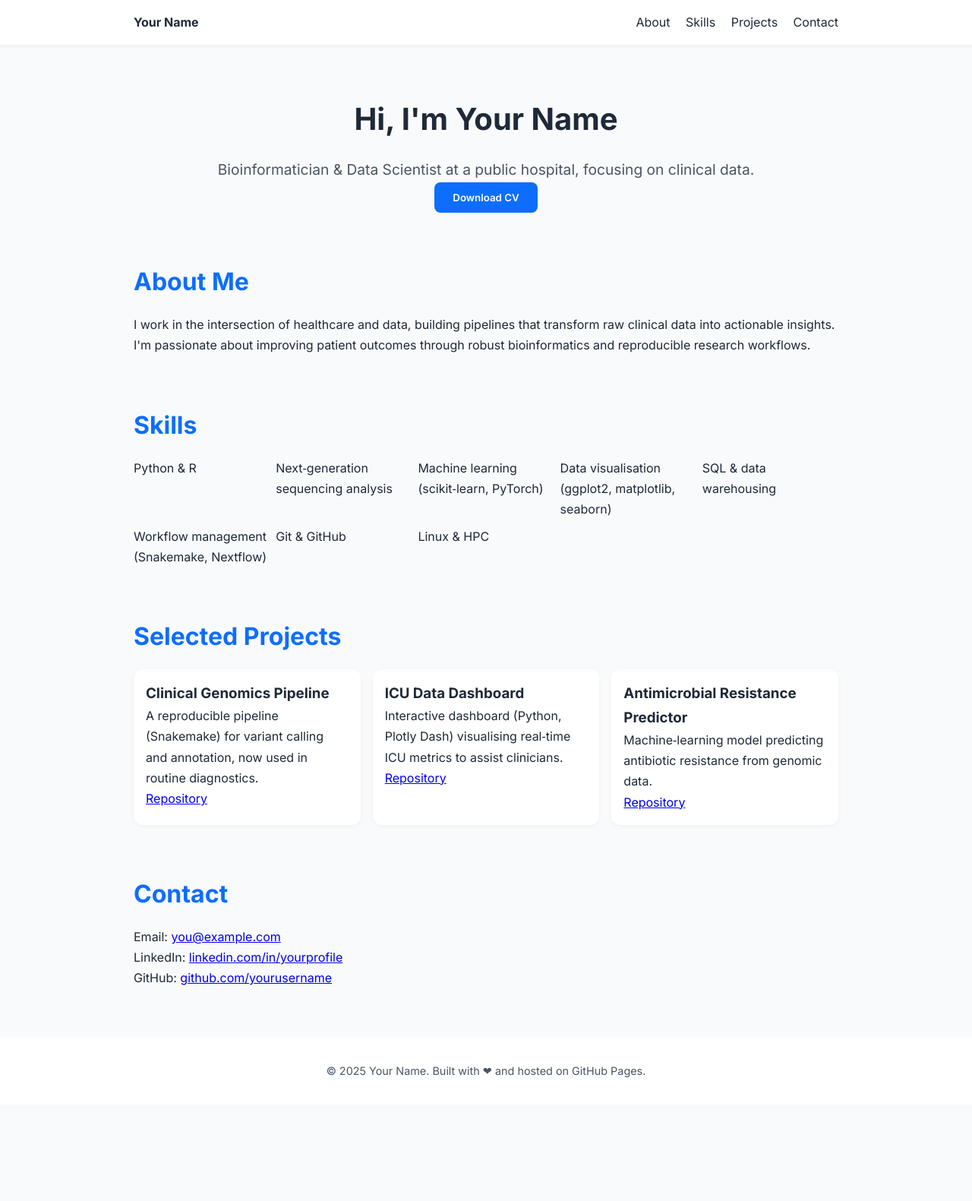
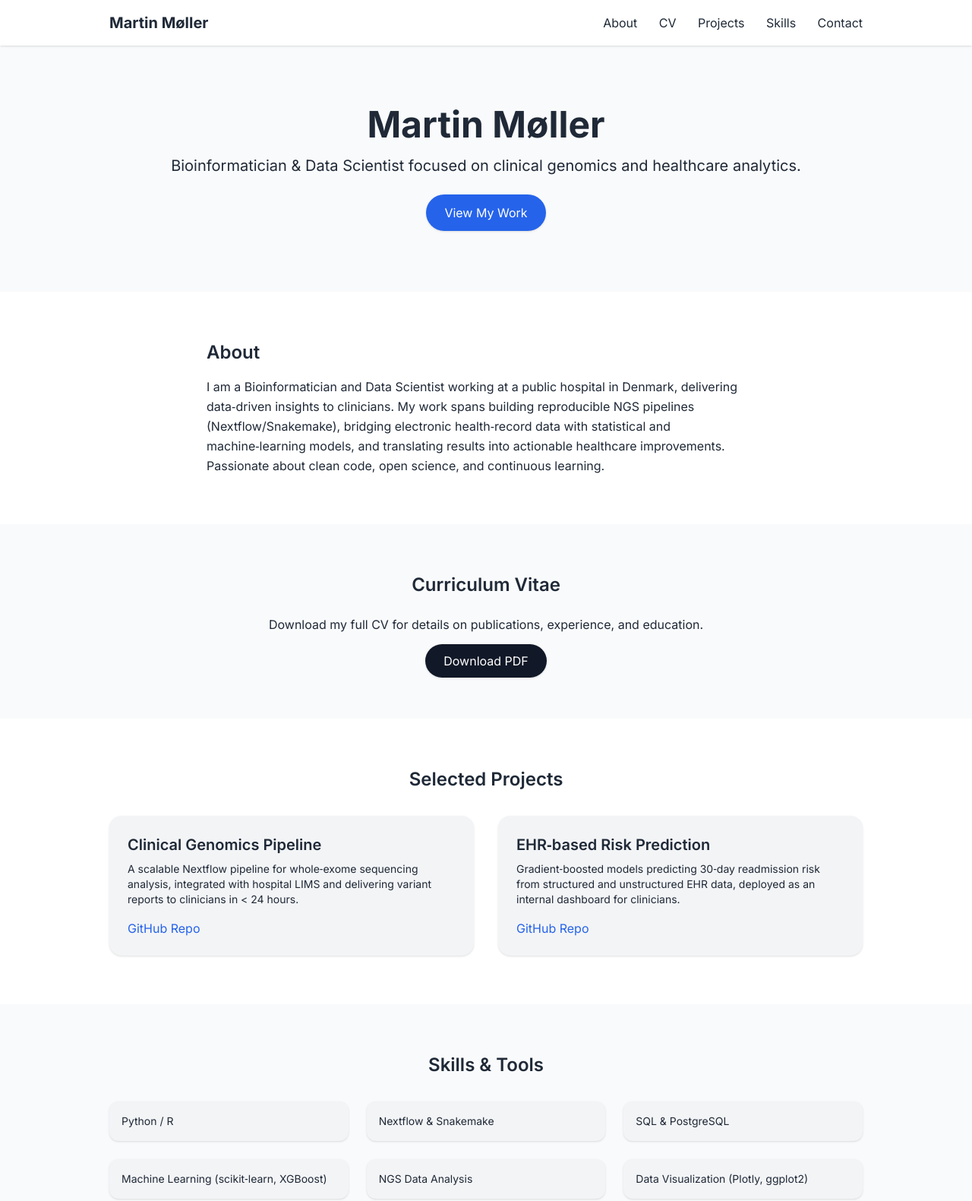
Before and after one commit to MartinVad/MartinVad.github.io, a plain HTML site: page index.html in a window 1280 px wide. Shown: the top 1581 px of the page at 76% size. Before the commit the page ends 1454 px from the top, so only its background shows below. Drawn offline with nearby package versions, Linux system fonts and the light colour scheme.

Commit message:
update index.html

```diff
--- a/index.html
+++ b/index.html
@@ -3,100 +3,108 @@
 <head>
   <meta charset="UTF-8">
   <meta name="viewport" content="width=device-width, initial-scale=1.0">
-<title>Your Name | Bioinformatician & Data Scientist</title>
+  <title>Martin Møller | Bioinformatician & Data Scientist</title>
   <link rel="preconnect" href="https://fonts.googleapis.com">
   <link rel="preconnect" href="https://fonts.gstatic.com" crossorigin>
   <link href="https://fonts.googleapis.com/css2?family=Inter:wght@300;400;600;700&display=swap" rel="stylesheet">
+  <script src="https://cdn.tailwindcss.com"></script>
   <style>
-:root { --accent:#0d6efd; --bg:#f9fafb; --text:#1f2937; --sub:#4b5563;}
-*{box-sizing:border-box;margin:0;padding:0;font-family:'Inter',sans-serif;scroll-behavior:smooth;}
-body{background:var(--bg);color:var(--text);line-height:1.7;}
-header{background:#fff;box-shadow:0 2px 4px rgba(0,0,0,0.05);position:sticky;top:0;z-index:100;}
-nav{max-width:960px;margin:auto;display:flex;justify-content:space-between;align-items:center;padding:1rem;}
-nav a{margin-left:1rem;color:var(--text);text-decoration:none;font-weight:500;}
-nav a:hover{color:var(--accent);}
-.hero{max-width:960px;margin:4rem auto;text-align:center;}
-.hero h1{font-size:2.5rem;margin-bottom:1rem;}
-.hero p{font-size:1.2rem;color:var(--sub);}
-.section{max-width:960px;margin:4rem auto;padding:0 1rem;}
-.section h2{font-size:2rem;margin-bottom:1rem;color:var(--accent);}
-.skills ul{display:grid;grid-template-columns:repeat(auto-fit,minmax(150px,1fr));gap:.5rem;list-style:none;}
-.project-grid{display:grid;grid-template-columns:repeat(auto-fit,minmax(250px,1fr));gap:1rem;}
-.card{background:#fff;border-radius:12px;box-shadow:0 2px 6px rgba(0,0,0,0.04);padding:1rem;}
-footer{background:#fff;padding:2rem 0;text-align:center;color:var(--sub);font-size:.9rem;margin-top:4rem;}
-button.cv{background:var(--accent);color:#fff;border:none;padding:.75rem 1.5rem;border-radius:8px;font-weight:600;cursor:pointer;}
-button.cv:hover{opacity:.9;}
-@media(max-width:600px){.hero h1{font-size:2rem;}}
+    body { font-family: 'Inter', sans-serif; }
   </style>
 </head>
-<body>
-<header>
-  <nav>
-    <div class="logo"><strong>Your&nbsp;Name</strong></div>
-    <div class="nav-links">
-      <a href="#about">About</a>
-      <a href="#skills">Skills</a>
-      <a href="#projects">Projects</a>
-      <a href="#contact">Contact</a>
+<body class="bg-gray-50 text-gray-800">
+  <!-- Navbar -->
+  <header class="bg-white shadow sticky top-0 z-50">
+    <div class="max-w-5xl mx-auto px-4 py-4 flex justify-between items-center">
+      <h1 class="text-xl font-bold"><a href="#top">Martin Møller</a></h1>
+      <nav class="space-x-6 hidden sm:block">
+        <a href="#about" class="hover:text-blue-600">About</a>
+        <a href="#cv" class="hover:text-blue-600">CV</a>
+        <a href="#projects" class="hover:text-blue-600">Projects</a>
+        <a href="#skills" class="hover:text-blue-600">Skills</a>
+        <a href="#contact" class="hover:text-blue-600">Contact</a>
+      </nav>
     </div>
-  </nav>
   </header>
 
-<section class="hero">
-  <h1>Hi, I'm Your Name</h1>
-  <p>Bioinformatician &amp; Data Scientist at a public hospital, focusing on clinical data.</p>
-  <a href="CV.pdf" download><button class="cv">Download CV</button></a>
+  <!-- Hero -->
+  <section id="top" class="max-w-5xl mx-auto px-4 py-20 text-center">
+    <h2 class="text-4xl sm:text-5xl font-extrabold mb-4">Martin Møller</h2>
+    <p class="text-lg sm:text-xl mb-6">Bioinformatician & Data Scientist focused on clinical genomics and healthcare analytics.</p>
+    <a href="#projects" class="inline-block bg-blue-600 text-white px-6 py-3 rounded-full shadow hover:bg-blue-700 transition">View My Work</a>
   </section>
 
-<section id="about" class="section about">
-  <h2>About Me</h2>
-  <p>I work in the intersection of healthcare and data, building pipelines that transform raw clinical data into actionable insights. I'm passionate about improving patient outcomes through robust bioinformatics and reproducible research workflows.</p>
+  <!-- About -->
+  <section id="about" class="bg-white py-16">
+    <div class="max-w-3xl mx-auto px-4">
+      <h3 class="text-2xl font-semibold mb-4">About</h3>
+      <p class="leading-relaxed">I am a Bioinformatician and Data Scientist working at a public hospital in Denmark, delivering data‑driven insights to clinicians. My work spans building reproducible NGS pipelines (Nextflow/Snakemake), bridging electronic health‑record data with statistical and machine‑learning models, and translating results into actionable healthcare improvements. Passionate about clean code, open science, and continuous learning.</p>
+    </div>
   </section>
 
-<section id="skills" class="section skills">
-  <h2>Skills</h2>
-  <ul>
-    <li>Python &amp; R</li>
-    <li>Next‑generation sequencing analysis</li>
-    <li>Machine learning (scikit‑learn, PyTorch)</li>
-    <li>Data visualisation (ggplot2, matplotlib, seaborn)</li>
-    <li>SQL &amp; data warehousing</li>
-    <li>Workflow management (Snakemake, Nextflow)</li>
-    <li>Git &amp; GitHub</li>
-    <li>Linux &amp; HPC</li>
-  </ul>
+  <!-- CV Link -->
+  <section id="cv" class="py-16">
+    <div class="max-w-3xl mx-auto px-4 text-center">
+      <h3 class="text-2xl font-semibold mb-6">Curriculum Vitae</h3>
+      <p class="mb-6">Download my full CV for details on publications, experience, and education.</p>
+      <a href="CV.pdf" class="bg-gray-900 text-white px-6 py-3 rounded-full shadow hover:bg-gray-700 transition" target="_blank">Download PDF</a>
+    </div>
   </section>
 
-<section id="projects" class="section">
-  <h2>Selected Projects</h2>
-  <div class="project-grid">
-    <div class="card">
-      <h3>Clinical Genomics Pipeline</h3>
-      <p>A reproducible pipeline (Snakemake) for variant calling and annotation, now used in routine diagnostics.</p>
-      <a href="#" target="_blank">Repository</a>
+  <!-- Projects -->
+  <section id="projects" class="bg-white py-16">
+    <div class="max-w-5xl mx-auto px-4">
+      <h3 class="text-2xl font-semibold mb-8 text-center">Selected Projects</h3>
+      <div class="grid gap-8 md:grid-cols-2">
+        <!-- Project 1 -->
+        <div class="bg-gray-100 p-6 rounded-2xl shadow">
+          <h4 class="text-xl font-semibold mb-2">Clinical Genomics Pipeline</h4>
+          <p class="mb-4 text-sm">A scalable Nextflow pipeline for whole‑exome sequencing analysis, integrated with hospital LIMS and delivering variant reports to clinicians in < 24 hours.</p>
+          <a href="https://github.com/yourusername/clinical-genomics-pipeline" class="text-blue-600 hover:underline" target="_blank">GitHub Repo</a>
         </div>
-    <div class="card">
-      <h3>ICU Data Dashboard</h3>
-      <p>Interactive dashboard (Python, Plotly Dash) visualising real‑time ICU metrics to assist clinicians.</p>
-      <a href="#" target="_blank">Repository</a>
+        <!-- Project 2 -->
+        <div class="bg-gray-100 p-6 rounded-2xl shadow">
+          <h4 class="text-xl font-semibold mb-2">EHR‑based Risk Prediction</h4>
+          <p class="mb-4 text-sm">Gradient‑boosted models predicting 30‑day readmission risk from structured and unstructured EHR data, deployed as an internal dashboard for clinicians.</p>
+          <a href="https://github.com/yourusername/ehr-risk-prediction" class="text-blue-600 hover:underline" target="_blank">GitHub Repo</a>
         </div>
-    <div class="card">
-      <h3>Antimicrobial Resistance Predictor</h3>
-      <p>Machine‑learning model predicting antibiotic resistance from genomic data.</p>
-      <a href="#" target="_blank">Repository</a>
       </div>
     </div>
   </section>
 
-<section id="contact" class="section">
-  <h2>Contact</h2>
-  <p>Email: <a href="mailto:you@example.com">you@example.com</a></p>
-  <p>LinkedIn: <a href="https://www.linkedin.com/in/yourprofile" target="_blank">linkedin.com/in/yourprofile</a></p>
-  <p>GitHub: <a href="https://github.com/yourusername" target="_blank">github.com/yourusername</a></p>
+  <!-- Skills -->
+  <section id="skills" class="py-16">
+    <div class="max-w-5xl mx-auto px-4">
+      <h3 class="text-2xl font-semibold mb-8 text-center">Skills & Tools</h3>
+      <div class="grid gap-6 sm:grid-cols-2 md:grid-cols-3 text-sm">
+        <div class="bg-gray-100 p-4 rounded-xl shadow">Python / R</div>
+        <div class="bg-gray-100 p-4 rounded-xl shadow">Nextflow & Snakemake</div>
+        <div class="bg-gray-100 p-4 rounded-xl shadow">SQL & PostgreSQL</div>
+        <div class="bg-gray-100 p-4 rounded-xl shadow">Machine Learning (scikit‑learn, XGBoost)</div>
+        <div class="bg-gray-100 p-4 rounded-xl shadow">NGS Data Analysis</div>
+        <div class="bg-gray-100 p-4 rounded-xl shadow">Data Visualization (Plotly, ggplot2)</div>
+        <div class="bg-gray-100 p-4 rounded-xl shadow">Docker & Kubernetes</div>
+        <div class="bg-gray-100 p-4 rounded-xl shadow">Git & CI/CD (GitHub Actions)</div>
+        <div class="bg-gray-100 p-4 rounded-xl shadow">HL7 FHIR & EHR Data</div>
+      </div>
+    </div>
   </section>
 
-<footer>
-  &copy; 2025 Your Name. Built with ❤ and hosted on GitHub Pages.
+  <!-- Contact -->
+  <section id="contact" class="bg-white py-16">
+    <div class="max-w-3xl mx-auto px-4 text-center">
+      <h3 class="text-2xl font-semibold mb-4">Get in Touch</h3>
+      <p class="mb-6">Feel free to reach out for collaborations or just a friendly chat.</p>
+      <div class="flex flex-col sm:flex-row justify-center gap-4">
+        <a href="mailto:youremail@example.com" class="bg-blue-600 text-white px-6 py-3 rounded-full hover:bg-blue-700 transition">Email Me</a>
+        <a href="https://www.linkedin.com/in/mvmoeller/" class="bg-gray-800 text-white px-6 py-3 rounded-full hover:bg-gray-700 transition" target="_blank">LinkedIn</a>
+      </div>
+    </div>
+  </section>
+
+  <!-- Footer -->
+  <footer class="py-8 text-center text-gray-500 text-sm">
+    © 2025 Martin Møller. All rights reserved.
   </footer>
 </body>
 </html>
```
Lines whose indentation alone changed are shown as unchanged.
